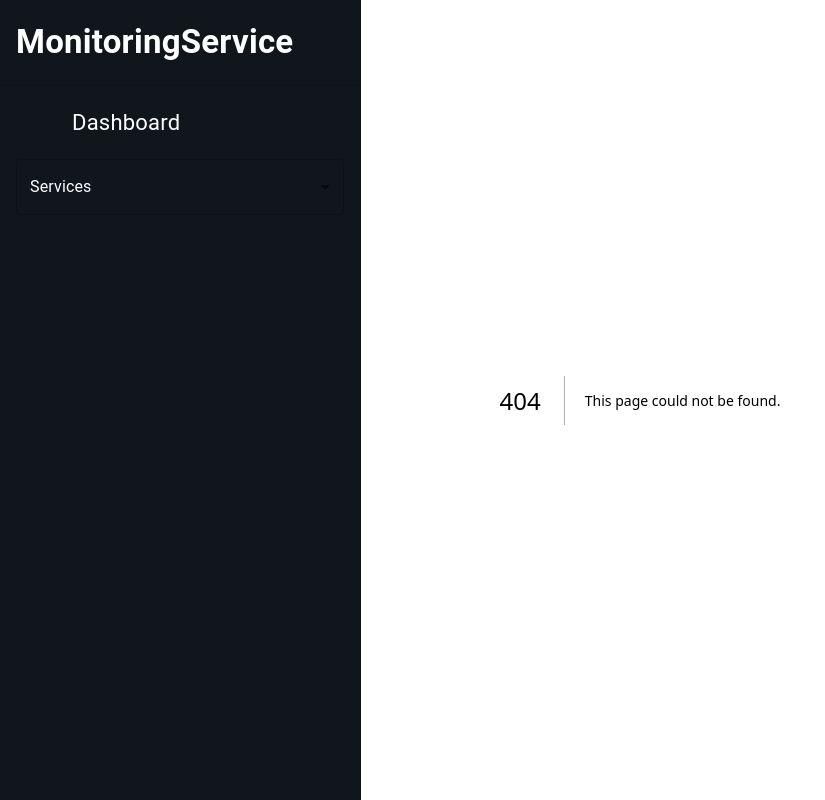
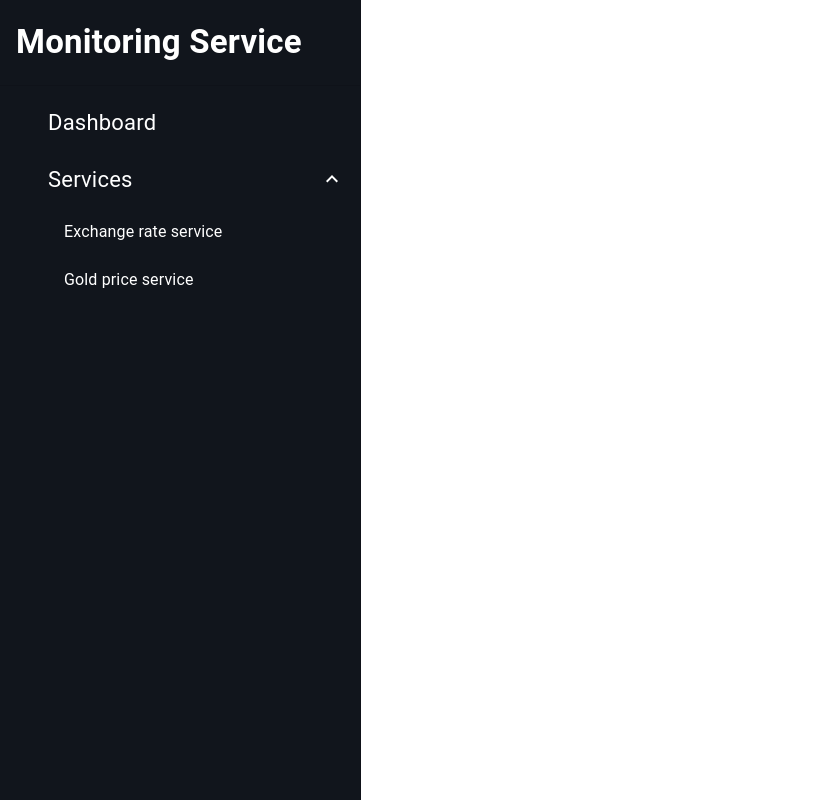
Before and after one commit to macabo10/services-monitoring-web, a Next.js app in the folder client/: page /gold-price-service in a window 1280 px wide. Before the commit this address had no page. Shown: the whole page, without its empty margins (0-825 px from the left). Built offline with nearby package versions, Linux system fonts and the light colour scheme.

Commit message:
Modify side bar

```diff
--- a/client/package.json
+++ b/client/package.json
@@ -12,6 +12,7 @@
     "@emotion/react": "^11.13.3",
     "@emotion/styled": "^11.13.0",
     "@mui/material": "^6.1.6",
+    "@mui/icons-material": "^6.1.6",
     "next": "14.2.16",
     "react": "^18",
     "react-dom": "^18"
--- /dev/null
+++ b/client/src/app/gold-price-service/page.tsx
@@ -0,0 +1,10 @@
+import Image from "next/image";
+import styles from "./page.module.css";
+
+export default function Home() {
+  return (
+    <>
+    Container
+    </>
+  );
+}
--- a/client/src/components/app.sidebar.tsx
+++ b/client/src/components/app.sidebar.tsx
@@ -1,30 +1,116 @@
 'use client'
 
 import styled from '@emotion/styled';
-import { Drawer, Box, List, ListItem, ListItemButton, ListItemIcon, ListItemText, Divider, Typography, FormControl, Select, MenuItem, InputLabel, SelectChangeEvent } from '@mui/material';
+import { Drawer, Box, List, ListItem, ListItemButton, ListItemIcon, ListItemText, Divider, Typography, Collapse } from '@mui/material';
 import { useTheme } from '@mui/material/styles';
-// import DashboardIcon from '@mui/icons-material/Dashboard';
+import { ExpandLess, ExpandMore } from '@mui/icons-material';
 
 import Link from "next/link";
-import React from 'react';
+import React, { ReactNode } from 'react';
+
+const CustomListItem = ({ href, title, onClick, children }: { href: string; title: string; onClick: () => void, children: ReactNode }) => {
+    const theme = useTheme();
+    return (
+        <ListItemButton
+            sx={{
+                '&:hover': {
+                    '& .MuiListItemText-primary': {
+                        color: theme.palette.primary.main,
+                    },
+                },
+            }}
+            onClick={onClick}
+            component={Link}
+            href={href}
+        >
+            <ListItemText
+                primary={title}
+                primaryTypographyProps={{
+                    sx: {
+                        color: 'white',
+                        fontSize: '22px',
+                        fontWeight: 'normal',
+                        alignContent: 'center',
+                        marginLeft: '2rem'
+                    },
+                }}
+            />
+            {children}
+        </ListItemButton>
+    );
+};
+
+const CollapseItemStyle = {
+    color: 'white',
+    fontSize: '22px',
+    fontWeight: 'normal',
+    alignContent: 'center',
+    pl: '4rem',
+}
+
+const SidebarList = () => {
+    const theme = useTheme();
+
+    const [open, setOpen] = React.useState(true);
+
+    const handleClick = () => {
+        setOpen(!open);
+    };
+
+    return (
+        <List>
+        <CustomListItem href='/dashboard' title='Dashboard'>
+        </CustomListItem>
+        <CustomListItem href='/' title='Services' onClick={handleClick}>
+        {open ? <ExpandLess sx={{ color: 'white' }} /> : <ExpandMore sx={{ color: 'white' }} />}
+
+        </CustomListItem>
+        <Collapse in={open} timeout="auto" unmountOnExit>
+            <List component="div" disablePadding>
+            <ListItemButton
+                sx={{
+                    ...CollapseItemStyle,
+                    '&:hover': {
+                        '& .MuiListItemText-primary': {
+                            color: theme.palette.primary.main,
+                        },
+                    },
+                }}
+                href='/exchange-rate-service'
+            >
+                <ListItemText primary="Exchange rate service" />
+            </ListItemButton>
+            <ListItemButton
+                sx={{
+                    ...CollapseItemStyle,
+                    '&:hover': {
+                        '& .MuiListItemText-primary': {
+                            color: theme.palette.primary.main,
+                        },
+                    },
+                }}
+                href='/gold-price-service'
+            >
+                <ListItemText primary="Gold price service" />
+            </ListItemButton>
+            </List>
+        </Collapse>
+    </List>
+);
+
+
+}
+
 
 const AppSideBar = () => {
-    const [service, setService] = React.useState('');
+    const theme = useTheme();
 
-    const handleServiceChange = (event: SelectChangeEvent) => {
-        console.log(event.target.value);
-        setService(event.target.value);
-
-    };
-
-    const theme = useTheme();
     return (
         <Drawer
             variant="permanent"
             anchor="left"
             sx={{
                 '& .MuiDrawer-paper': {
-                    // width: drawerWidth,
                     boxSizing: 'border-box',
                     backgroundColor: theme.palette.background.default,
                 },
@@ -34,53 +120,10 @@ const AppSideBar = () => {
                 <Typography variant="h6" sx={{
                     padding: 2, fontSize: '33px', fontWeight: 'bold', color: 'white'
                 }}>
-                    MonitoringService
+                    Monitoring Service
                 </Typography>
                 <Divider />
-                <List>
-                    <ListItemButton component={Link}
-                        href="/dashboard"
-                        sx={{
-                            '&:hover': {
-                                '& .MuiListItemText-primary': {
-                                    color: theme.palette.primary.main,
-                                },
-                            },
-                        }}
-                    >
-                        <ListItemIcon>
-                            {/* <DashboardIcon /> */}
-                        </ListItemIcon>
-                        <ListItemText primary="Dashboard"
-                            primaryTypographyProps={{ sx: { color: 'white', fontSize: '22px', fontWeight: 'normal',  alignContent: 'center'} }}
-                        />
-                    </ListItemButton>
-                    <ListItemButton>
-                        <FormControl
-                            fullWidth
-                        >
-                            <InputLabel id="service-select-label"
-                                sx={{
-                                    color: 'white',
-                                    fontWeight: 'normal',
-                                    alignItems: 'center',
-                                }}
-                            >
-                                Services
-                            </InputLabel>
-                            <Select
-                                id="serivce-select"
-                                label="Services"
-                                value={service}
-                                sx={{color: 'white'}}
-                                onChange={handleServiceChange}
-                            >
-                                <MenuItem value={"gold-price-service"} sx={{color: 'white'}}>Gold price service</MenuItem>
-                                <MenuItem value={"exchange-rate-service"} sx={{color: 'white'}}>Exchange rate service</MenuItem>
-                            </Select>
-                        </FormControl>
-                    </ListItemButton>
-                </List>
+                <SidebarList/>
             </Box>
         </Drawer >
     );
```
Also changed, not shown: client/src/app/exchange-rate-service/page.tsx (renamed from client/src/app/container/page.tsx), 1 other file (tests, documents, lock files or other folders).
